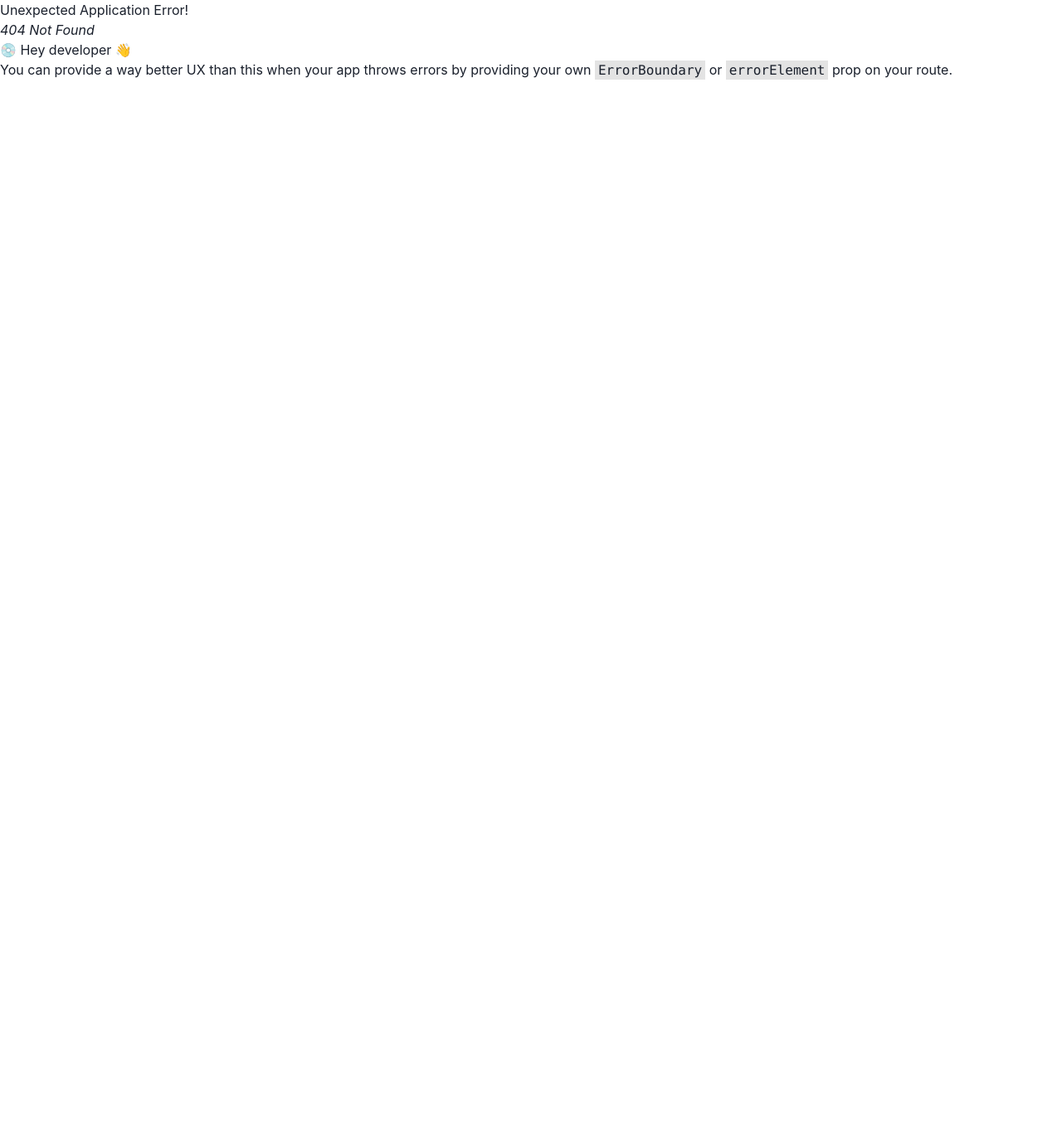
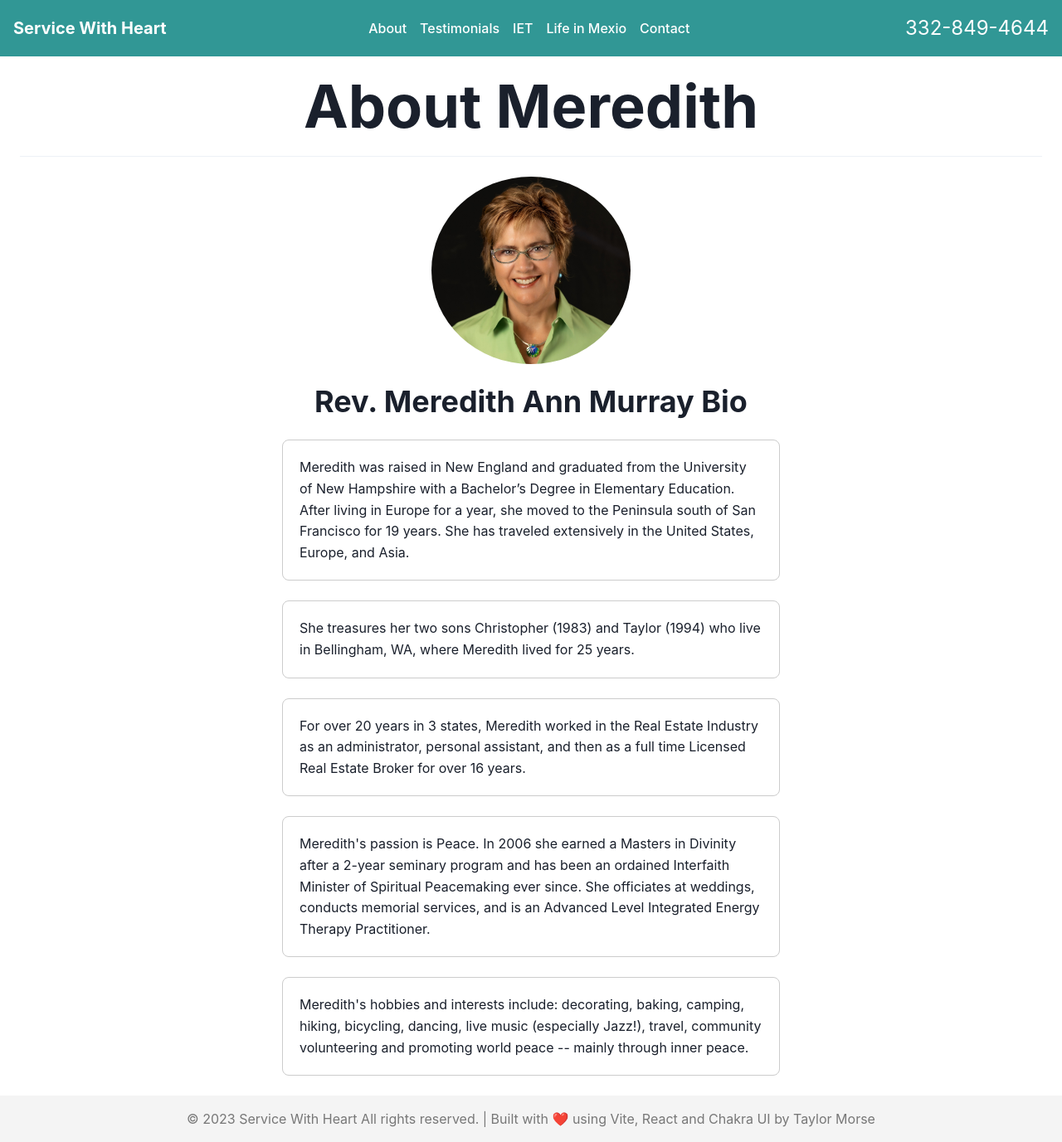
Before and after one commit to tmorse01/service-with-heart, a React (Vite) app: page /about in a window 1280 px wide. Before the commit this address had no page. Shown: the whole page at 83% size. Before the commit the page ends 800 px from the top, so only its background shows below. Built offline with nearby package versions, Linux system fonts and the light colour scheme.

Commit message:
About page done

```diff
--- a/src/App.css
+++ b/src/App.css
@@ -20,3 +20,27 @@
   height: auto; /* Maintain aspect ratio */
   transition: width 0.3s ease-in-out; /* Smooth transition for width changes */
 }
+
+.about-page {
+  display: grid;
+  place-items: center;
+  gap: 24px;
+  padding: 24px;
+}
+
+.headshot {
+  width: 30vh; /* Default width for small screens */
+  height: auto; /* Maintain aspect ratio */
+  transition: width 0.3s ease-in-out; /* Smooth transition for width changes */
+  border-radius: 50%; /* This creates a circular shape */
+  object-fit: cover; /* Maintain the aspect ratio and cover the circle */
+}
+
+.bio-text {
+  max-width: 600px;
+  margin: 0 auto; /* Center the bio on the page */
+  padding: 20px;
+  border: 1px solid #ccc;
+  border-radius: 8px;
+  line-height: 1.6;
+}
--- /dev/null
+++ b/src/components/pages/About.jsx
@@ -0,0 +1,51 @@
+import React from "react";
+import { Divider, Heading, Text } from "@chakra-ui/react";
+import MeredithHeadshot from "../../assets/MeredithHeadshot.jpg";
+import "./../../App.css";
+import { useNavigate } from "react-router-dom";
+const About = () => {
+  const navigate = useNavigate();
+  return (
+    <div className="about-page">
+      <Heading as="h1" size="4xl">
+        About Meredith
+      </Heading>
+      <Divider />
+      <img className="headshot" src={MeredithHeadshot} alt="Headshot" />
+      <Heading as="h3" size="xl">
+        Rev. Meredith Ann Murray Bio
+      </Heading>
+      <Text className="bio-text">
+        Meredith was raised in New England and graduated from the University of
+        New Hampshire with a Bachelor’s Degree in Elementary Education. After
+        living in Europe for a year, she moved to the Peninsula south of San
+        Francisco for 19 years. She has traveled extensively in the United
+        States, Europe, and Asia.
+      </Text>
+      <Text className="bio-text">
+        She treasures her two sons Christopher (1983) and Taylor (1994) who live
+        in Bellingham, WA, where Meredith lived for 25 years.
+      </Text>
+      <Text className="bio-text">
+        For over 20 years in 3 states, Meredith worked in the Real Estate
+        Industry as an administrator, personal assistant, and then as a full
+        time Licensed Real Estate Broker for over 16 years.
+      </Text>
+      <Text className="bio-text">
+        Meredith's passion is Peace. In 2006 she earned a Masters in Divinity
+        after a 2-year seminary program and has been an ordained Interfaith
+        Minister of Spiritual Peacemaking ever since. She officiates at
+        weddings, conducts memorial services, and is an Advanced Level
+        Integrated Energy Therapy Practitioner.
+      </Text>
+      <Text className="bio-text">
+        Meredith's hobbies and interests include: decorating, baking, camping,
+        hiking, bicycling, dancing, live music (especially Jazz!), travel,
+        community volunteering and promoting world peace -- mainly through inner
+        peace.
+      </Text>
+    </div>
+  );
+};
+
+export default About;
--- a/src/main.jsx
+++ b/src/main.jsx
@@ -6,6 +6,8 @@ import { createBrowserRouter, RouterProvider } from "react-router-dom";
 import Header from "./components/shared/Header.jsx";
 import "./index.css";
 import Home from "./components/pages/Home.jsx";
+import About from "./components/pages/About.jsx";
+
 import Footer from "./components/shared/Footer.jsx";
 
 const router = createBrowserRouter([
@@ -19,6 +21,16 @@ const router = createBrowserRouter([
       </>
     ),
   },
+  {
+    path: "/about",
+    element: (
+      <>
+        <Header />
+        <About />
+        <Footer />
+      </>
+    ),
+  },
 ]);
 
 ReactDOM.createRoot(document.getElementById("root")).render(
```
